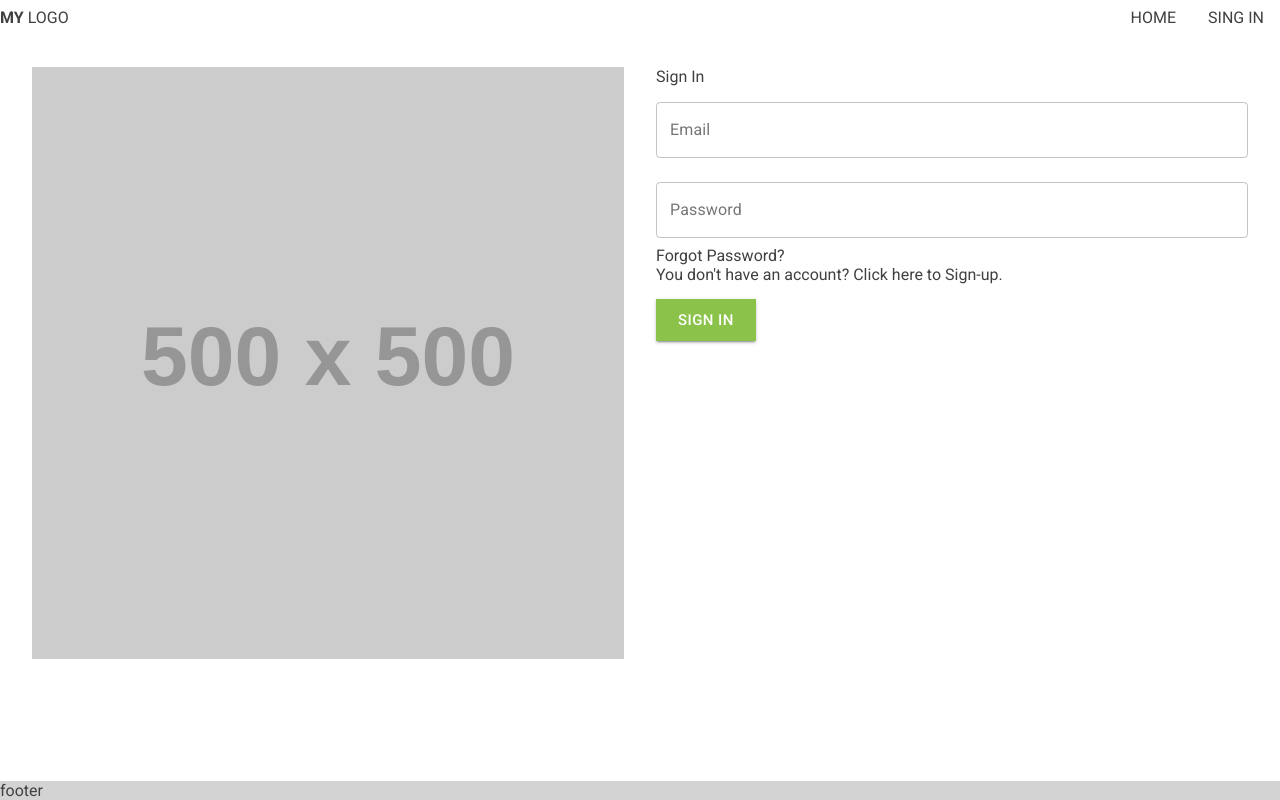
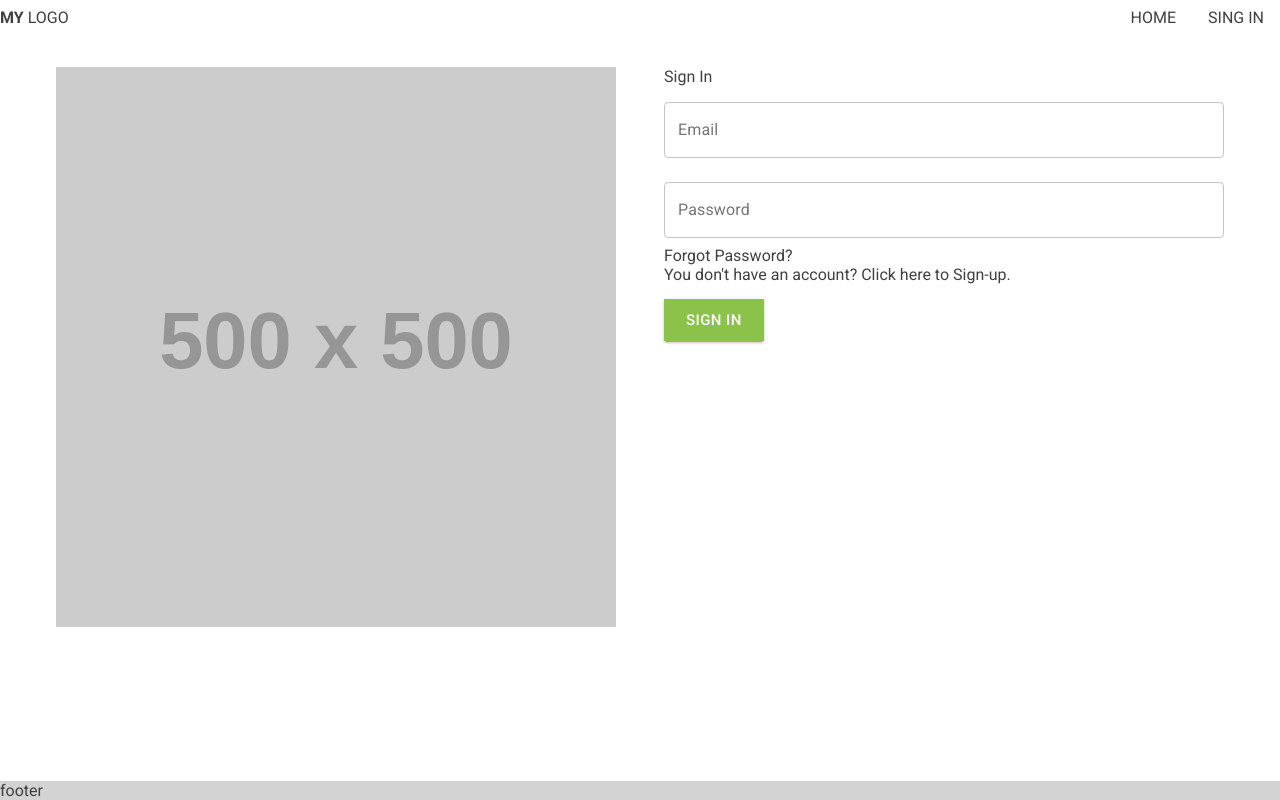
Before and after one commit to maksymo/fistiki-react-eshop, a React (Create React App) app: page /sign-in in a window 1280 px wide. Built offline with nearby package versions, Linux system fonts and the light colour scheme.

Commit message:
feat(*): add Container component

```diff
--- a/src/components/home/about/about.comp.jsx
+++ b/src/components/home/about/about.comp.jsx
@@ -1,4 +1,6 @@
 import React from 'react';
+
+import Container from '@material-ui/core/Container';
 
 import {
   AboutContainer,
@@ -11,6 +13,7 @@ import {
 import { Title, Subtitle } from '../../../App.styles';
 
 const Benefits = () => (
+  <Container maxWidth="xl">
     <AboutContainer>
       <Title>Fistiki</Title>
       <Subtitle>Φιστίκι (Fistíki) is the greek word for pistachio.</Subtitle>
@@ -18,8 +21,8 @@ const Benefits = () => (
         <AboutTextTitle>the most famous pistachios</AboutTextTitle>
         <AboutTextBody>
           Aegina island have a very limited production of pistachios and the
-        annual output varies each year. The rich in nutrients pistachio nuts and
-        the limited production makes our pistachios a premium product.
+          annual output varies each year. The rich in nutrients pistachio nuts
+          and the limited production makes our pistachios a premium product.
         </AboutTextBody>
         <AboutImgContainer>
           <AboutImg src="https://via.placeholder.com/300x300/ccc" alt="" />
@@ -43,11 +46,12 @@ const Benefits = () => (
         <AboutTextTitle>premium pistachios</AboutTextTitle>
         <AboutTextBody>
           Aegina island have a very limited production of pistachios and the
-        annual output varies each year. The rich in nutrients pistachio nuts and
-        the limited production makes our pistachios a premium product.
+          annual output varies each year. The rich in nutrients pistachio nuts
+          and the limited production makes our pistachios a premium product.
         </AboutTextBody>
       </AboutInfoContainer>
     </AboutContainer>
+  </Container>
 );
 
 export default Benefits;
--- a/src/components/home/top-banner/top-banner.comp.jsx
+++ b/src/components/home/top-banner/top-banner.comp.jsx
@@ -1,4 +1,6 @@
 import React from 'react';
+
+import Container from '@material-ui/core/Container';
 
 import {
   TopBannerContainer,
@@ -8,6 +10,7 @@ import {
 } from './Top-banner.styles';
 
 const TopBanner = () => (
+  <Container maxWidth="xl">
     <TopBannerContainer>
       <BannerLeft className="banner1">
         <BannerImg src="https://via.placeholder.com/500.png" alt="image 1" />
@@ -19,6 +22,7 @@ const TopBanner = () => (
         <BannerImg src="https://via.placeholder.com/500.png" alt="image 3" />
       </BannerRight>
     </TopBannerContainer>
+  </Container>
 );
 
 export default TopBanner;
--- a/src/pages/authentication/authentication.comp.jsx
+++ b/src/pages/authentication/authentication.comp.jsx
@@ -1,4 +1,6 @@
 import React from 'react';
+
+import Container from '@material-ui/core/Container';
 
 import {
   AuthenticationContainer,
@@ -10,6 +12,7 @@ import {
 import SignIn from '../../components/authentication/SignIn/SignIn.comp';
 
 const AuthenticationPage = () => (
+  <Container maxWidth="lg">
     <AuthenticationContainer>
       <AuthenticationImgContainer>
         <AuthenticationImg
@@ -21,6 +24,7 @@ const AuthenticationPage = () => (
         <SignIn />
       </AuthenticationFormContainer>
     </AuthenticationContainer>
+  </Container>
 );
 
 export default AuthenticationPage;
--- a/src/pages/authentication/authentication.styles.jsx
+++ b/src/pages/authentication/authentication.styles.jsx
@@ -3,21 +3,16 @@ import styled from 'styled-components';
 export const AuthenticationContainer = styled.div`
   padding: 2em;
   display: grid;
-  grid-gap: 2em;
-  grid-template-columns: 1fr 1fr 1fr 1fr;
+  grid-gap: 3em;
+  grid-template-columns: 1fr 1fr;
   grid-template-areas:
-    'img img form form'
-    'img img form form';
-  @media (max-width: 956px) {
+    'img form'
+    'img form';
+  @media (max-width: 768px) {
+    grid-template-rows: auto 20em;
     grid-template-areas:
-      'img form form form'
-      'img form form form';
-  }
-  @media (max-width: 768px) {
-    grid-template-rows: 20em auto;
-    grid-template-areas:
-      'img img img img'
-      'form form form form';
+      'form form'
+      'img img';
   }
 `;
 
```
Lines whose indentation alone changed are shown as unchanged.
